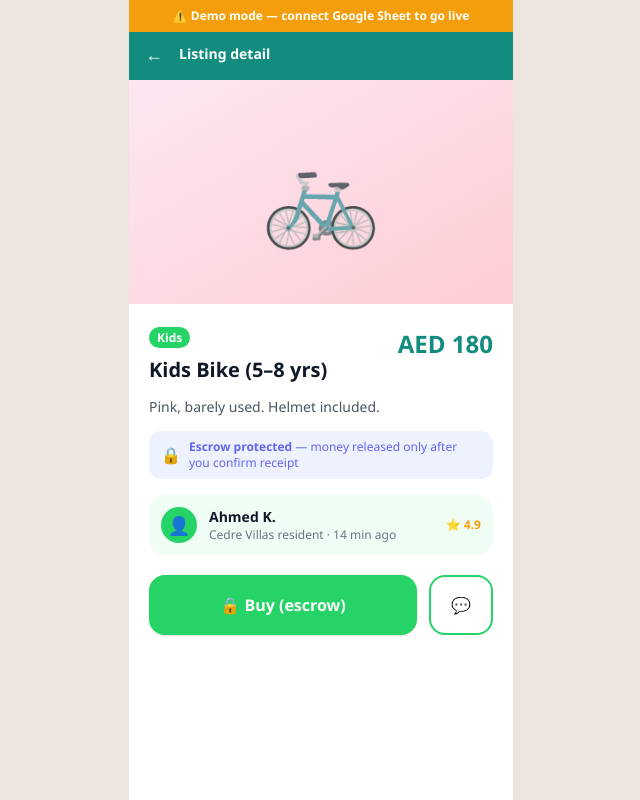
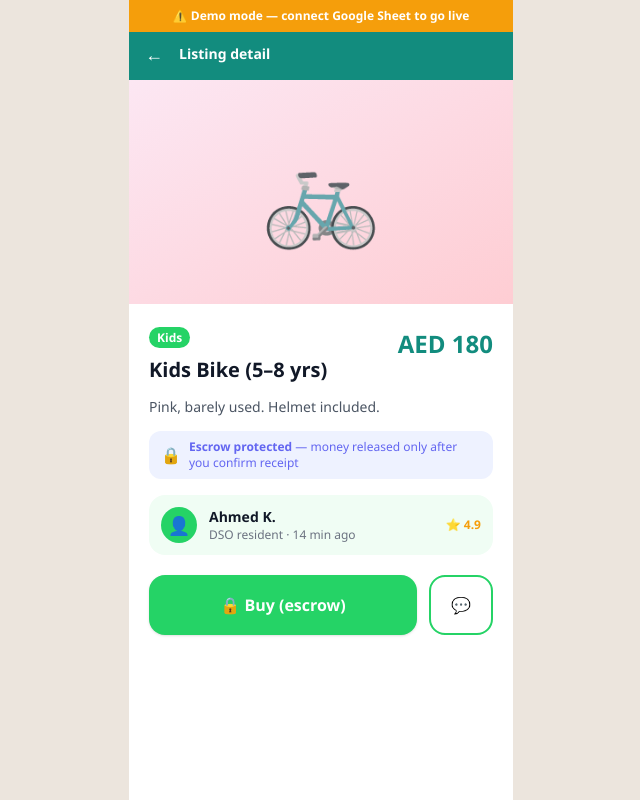
Before and after one commit to raghavkoorichh-cell/cedre-villas-marketplace, a React (Vite) app: page / in a window 1280 px wide. Both pictures are taken after a click on the button 640 px from the left and 680 px from the top of the page. Shown: the whole page, without its empty margins (319-959 px from the left). Built offline with nearby package versions, Linux system fonts and the light colour scheme.

Commit message:
Update cedre-villas-marketplace.jsx

```diff
--- a/cedre-villas-marketplace.jsx
+++ b/cedre-villas-marketplace.jsx
@@ -389,7 +389,7 @@ export default function App() {
             <div className="px-5 pt-10 pb-6">
               <p className="text-xs font-semibold uppercase tracking-widest" style={{ color:"#9FE1CB" }}>Community Marketplace</p>
               <p className="text-white text-2xl font-bold mt-1">Cedre Villas</p>
-              <p className="text-sm mt-0.5" style={{ color:"#9FE1CB" }}>Dubai Hills Estate</p>
+              <p className="text-sm mt-0.5" style={{ color:"#9FE1CB" }}>Dubai Silicon Oasis</p>
               {loading && <p className="text-xs mt-1" style={{ color:"#9FE1CB" }}>Loading listings...</p>}
             </div>
             <div className="mx-3 rounded-3xl overflow-hidden bg-white">
@@ -447,7 +447,7 @@ export default function App() {
                 <button onClick={()=>setScreen("catalogue")} className="w-full mt-3 py-2.5 rounded-xl text-sm font-semibold text-center" style={{ color:GD,background:"#f0fdf4" }}>View all listings →</button>
               </div>
             </div>
-            <p className="text-center text-xs mt-4 pb-6 opacity-50" style={{ color:"#9FE1CB" }}>Cedre Villas · Dubai Hills Estate · {connected?"🟢 Live":"🟡 Demo"}</p>
+            <p className="text-center text-xs mt-4 pb-6 opacity-50" style={{ color:"#9FE1CB" }}>Cedre Villas · Dubai Silicon Oasis · {connected?"🟢 Live":"🟡 Demo"}</p>
           </div>
         )}
 
@@ -608,7 +608,7 @@ export default function App() {
                   <div className="w-9 h-9 rounded-full flex items-center justify-center text-lg flex-shrink-0" style={{ background:G }}>👤</div>
                   <div>
                     <p className="text-sm font-semibold text-gray-900">{item.seller}</p>
-                    <p className="text-xs text-gray-500">Cedre Villas resident · {item.time}</p>
+                    <p className="text-xs text-gray-500">DSO resident · {item.time}</p>
                   </div>
                   <div className="ml-auto text-xs font-semibold" style={{ color:AM }}>⭐ 4.9</div>
                 </div>
```
